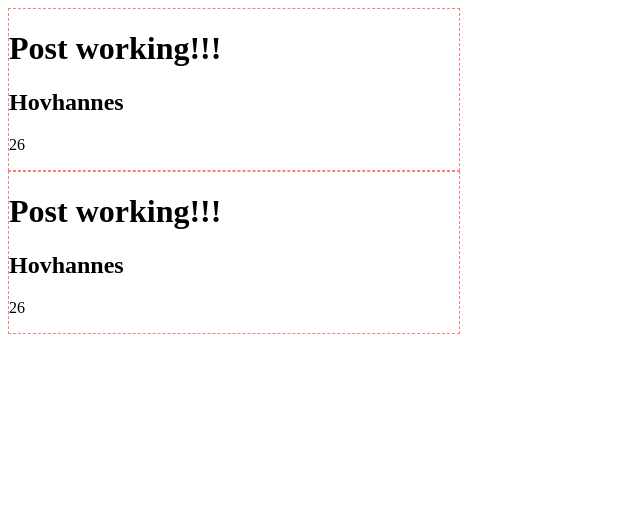
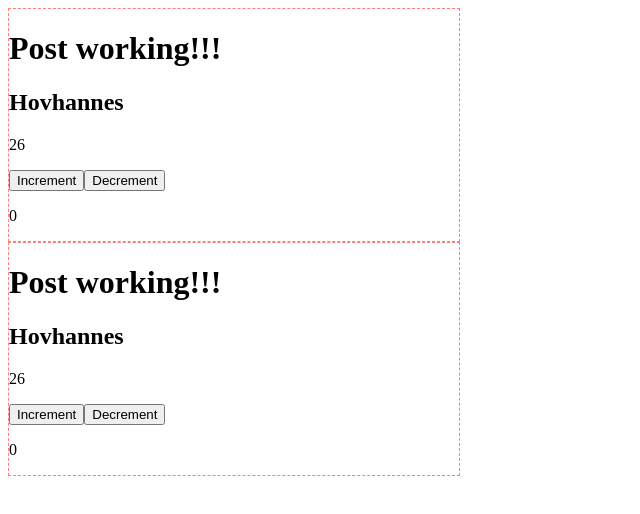
Before and after one commit to hov001/angular-basic, an Angular app: page / in a window 1280 px wide. Shown: the top 514 px of the page, without its empty margins (0-640 px from the left). Built offline with nearby package versions, Linux system fonts and the light colour scheme.

Commit message:
feat(post): add counter

```diff
--- /dev/null
+++ b/src/constants/counter.constants.ts
@@ -0,0 +1,4 @@
+export enum counterTypes {
+  INCREMENT = 'INCREMENT',
+  DECREMENT = 'DECREMENT',
+}
--- a/src/post/post.component.html
+++ b/src/post/post.component.html
@@ -2,4 +2,8 @@
   <h1>Post working!!!</h1>
   <h2 [textContent]="title"></h2>
   <p>{{ age }}</p>
+
+  <button (click)="getCount(counterTypes.INCREMENT)">Increment</button>
+  <button (click)="getCount(counterTypes.DECREMENT)">Decrement</button>
+  <p>{{ counter }}</p>
 </div>
--- a/src/post/post.component.ts
+++ b/src/post/post.component.ts
@@ -1,4 +1,5 @@
 import { Component } from '@angular/core';
+import { counterTypes } from 'src/constants/counter.constants';
 
 @Component({
   selector: 'app-post',
@@ -8,10 +9,23 @@ import { Component } from '@angular/core';
 export class PostComponent {
   title: string = 'Guest';
   age: number = 26;
+  counter = 0;
+  counterTypes = counterTypes;
 
   constructor() {
     setTimeout(() => {
       this.title = 'Hovhannes';
     }, 5000);
   }
+
+  getCount(type: string) {
+    switch (type) {
+      case this.counterTypes.INCREMENT:
+        this.counter++;
+        break;
+      case this.counterTypes.DECREMENT:
+        this.counter--;
+        break;
+    }
+  }
 }
```
